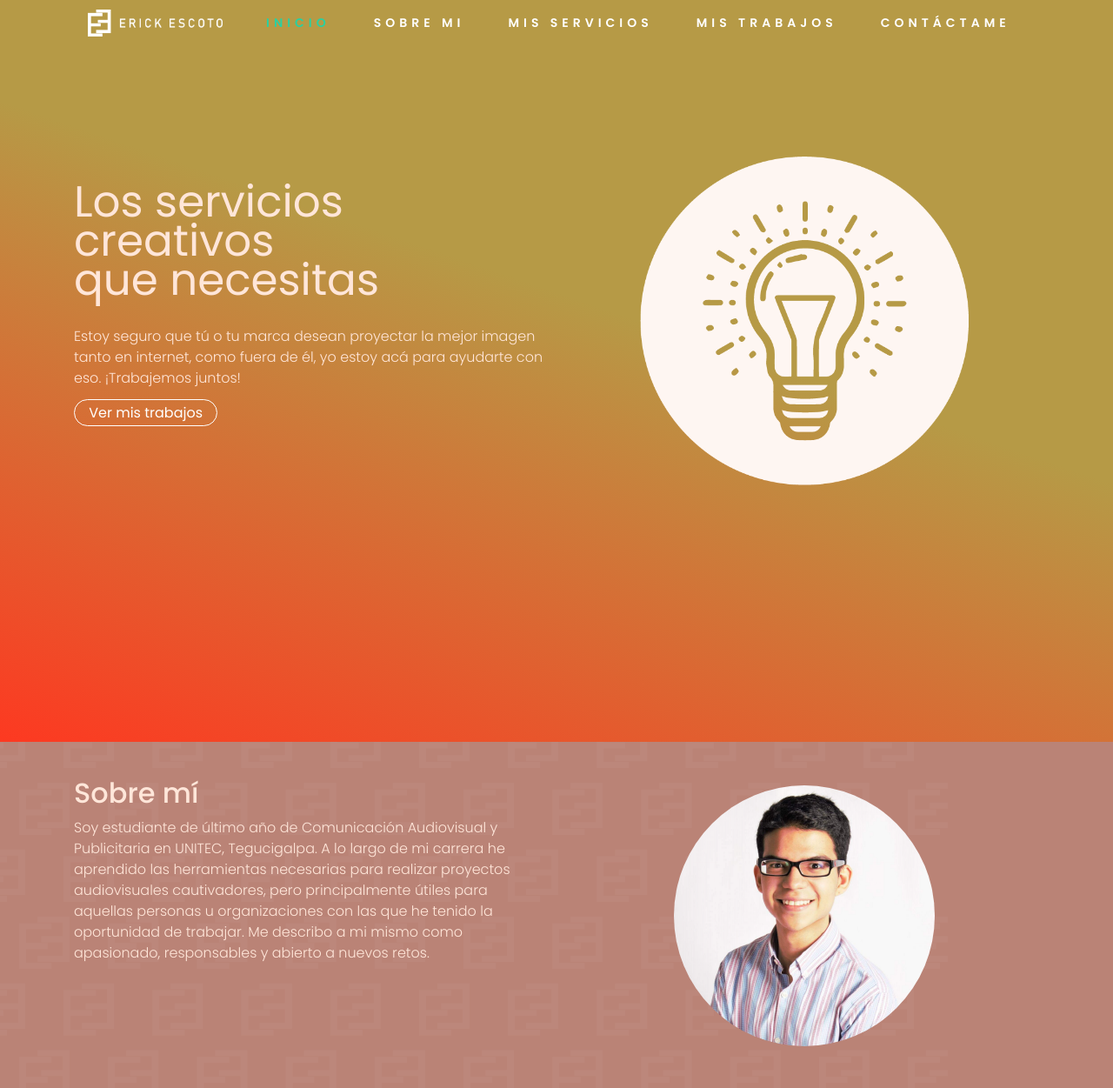
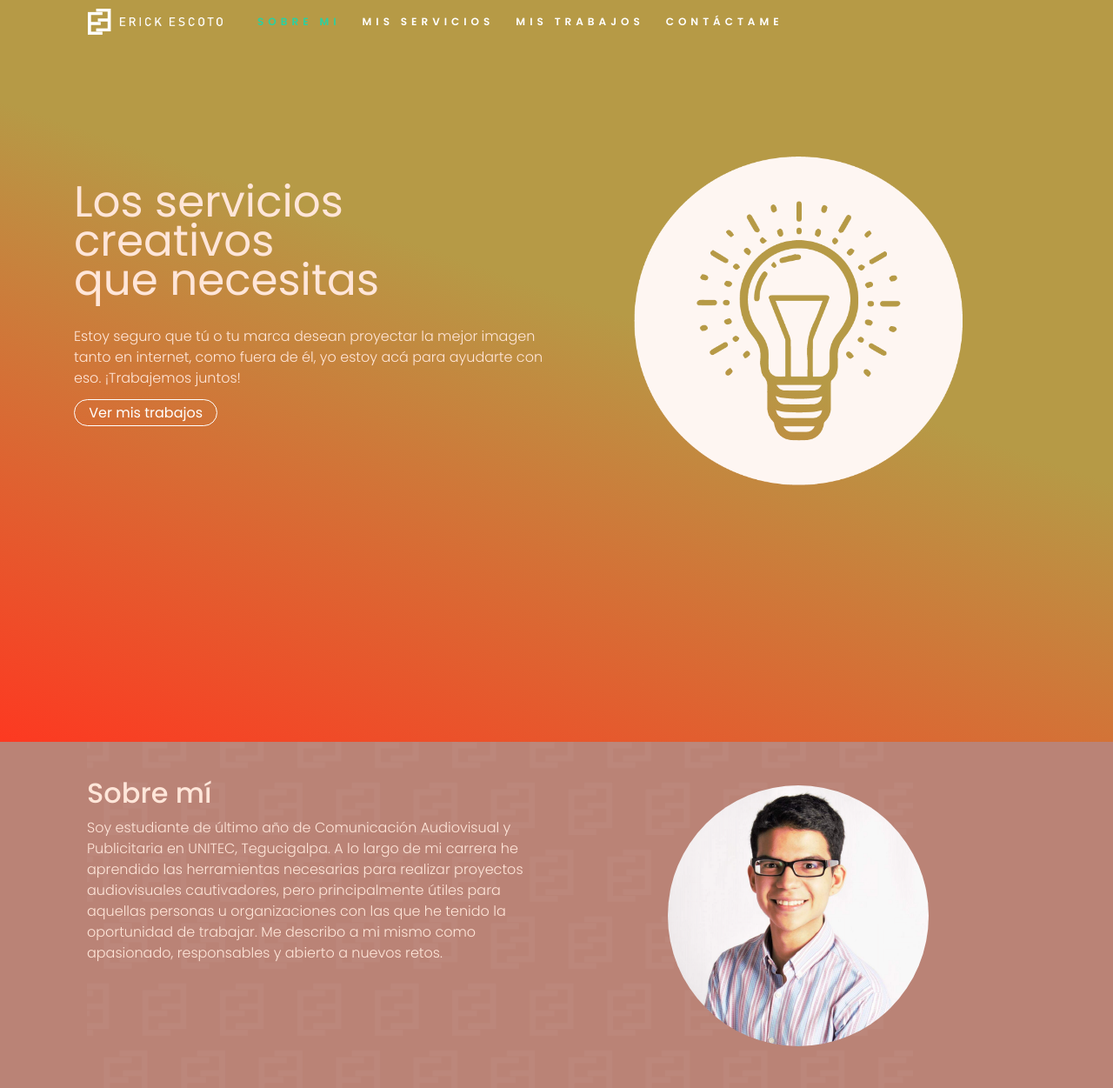
Before and after one commit to erickescotolopez/portafolio, a plain HTML site: page index.html in a window 1280 px wide. Shown: the top 1251 px of the page at 87% size. Drawn offline with Linux system fonts and the light colour scheme; some packages are replaced by stand-ins of ours; grey boxes are pictures that could not be loaded.

Commit message:
Add files via upload

```diff
--- a/css/bootstrap-custom.css
+++ b/css/bootstrap-custom.css
@@ -3,13 +3,13 @@ a{
 }
 .navbar-light {
 	background-color:transparent!important;
-	font-size:14px;
+	font-size:12px;
 }
 .navbar-light .navbar-nav .nav-link{
 	color:#fff;
 	font-weight:600;
 	text-transform: uppercase;
-	padding-right: 0px; padding-left: 50px
+	padding-right: 0px; padding-left: 25px
 }
 .navbar-light .navbar-nav .nav-link:hover{
 	color:#28d1a2;
@@ -88,3 +88,5 @@ a{
 
 	h1{font-size: 10px}
 }
+
+header img{margin-right: 15px}
--- a/css/style.css
+++ b/css/style.css
@@ -15,6 +15,8 @@ a:hover{font-weight: 700; color: #FFE6D9; text-decoration: none}
 h1{line-height: 45px; font-size: 50px; font-weight: 400}
 
 header h1{margin: 30px 0px}
+
+.btn-port{background-color: #fd3921}
 
 
 .imgmargin{margin: 50px 0px}
--- a/index.html
+++ b/index.html
@@ -3,6 +3,9 @@
 <head>
 <meta charset="utf-8">
 <meta name="viewport" content="width=device-width, initial-scale=1.0">
+	<meta name="description" content="Portafolio personal de Erick Escoto López">
+<meta name="keywords" content="comunicación,Honduras,Publicidad,video,diseño,UNITEC,Tegucigalpa,audiovisual">
+<meta name="author" content="Erick Escoto López">
 <title>Erick Escoto - Multimedia</title>
 
 <link href="css/bootstrap.min.css" rel="stylesheet">
@@ -15,9 +18,9 @@
 </head>
 
 <body>
-<header>
-		<div>
-	<div class="container">
+<header> <div class="container">
+
+
 		<nav class="navbar navbar-expand-lg navbar-light bg-light navfix">
   <img src="img/Recurso 2@1.5x.png" alt="logo erickescoto" width="155px">
   <button class="navbar-toggler" type="button" data-toggle="collapse" data-target="#navbarSupportedContent" aria-controls="navbarSupportedContent" aria-expanded="false" aria-label="Toggle navigation">
@@ -26,10 +29,8 @@
 
   <div class="collapse navbar-collapse menucentrado" id="Onepagenav">
     <ul class="navbar-nav mr-auto textomenu">
-	  <li class="nav-item active">
-        <a class="nav-link" href="#">Inicio<span class="sr-only">(current)</span></a>
-      </li>
-      <li class="nav-item ">
+
+      <li class="nav-item active ">
         <a class="nav-link  header-area" href="#sobremi">Sobre mi<span class="sr-only">(current)</span></a>
       </li>
       <li class="nav-item">
@@ -49,7 +50,7 @@
 
 	</div>
 
-		<div>
+
 		<div class="container">
 			<div class="row headermargin">
 			<article class="col-md-6 col-sm-6 col-xs-12 wow bounceInLeft">
@@ -67,13 +68,14 @@
 
 			</div>
 			</div>
-		</div>
+
 	</header>
 
 <section id="sobremi" class="capa">
+	<div class="container">
 		<div class="capacolor"></div>
-		<div class="capaabajo">
-		<img src="img/Sin título-3_Mesa de trabajo 1.png" width="1090px" height="400px"></div>
+		<div class="capaabajo container">
+		<img src="img/Sin título-3_Mesa de trabajo 1.png" width="950px" height="400px"></div>
 	<div class="container">
 		<div class="row capaarriba">
 	<article class="col-md-6 col-sm-6 col-xs-12 wow bounceInLeft"><h2>Sobre mí</h2>
@@ -82,7 +84,7 @@
 			</article>
 		<article class="col-md-6 col-sm-6 col-xs-12 text-center"><img src="img/Recurso 4.png" class="rounded-circle imgmargin wow bounceInRight"></article>
 			</div>
-
+		</div>
 			</div>
 	</section>
 
```
